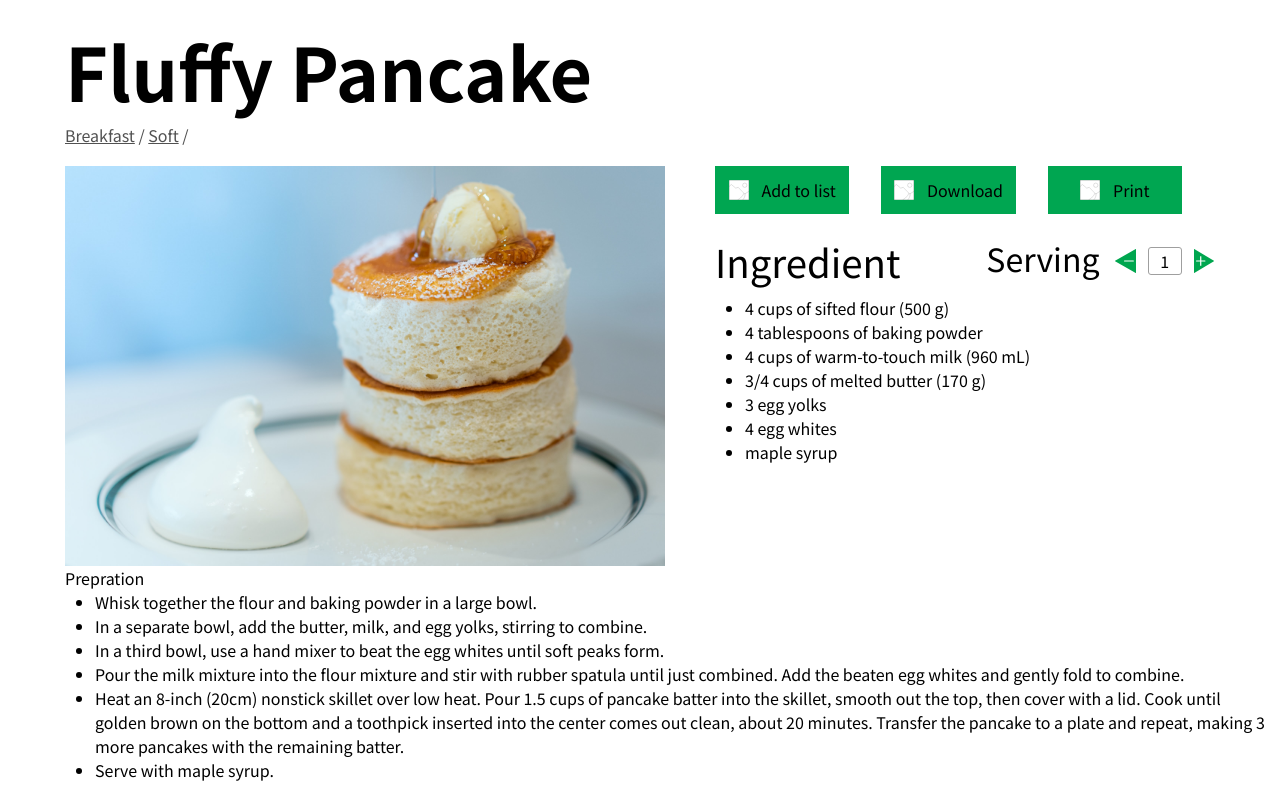
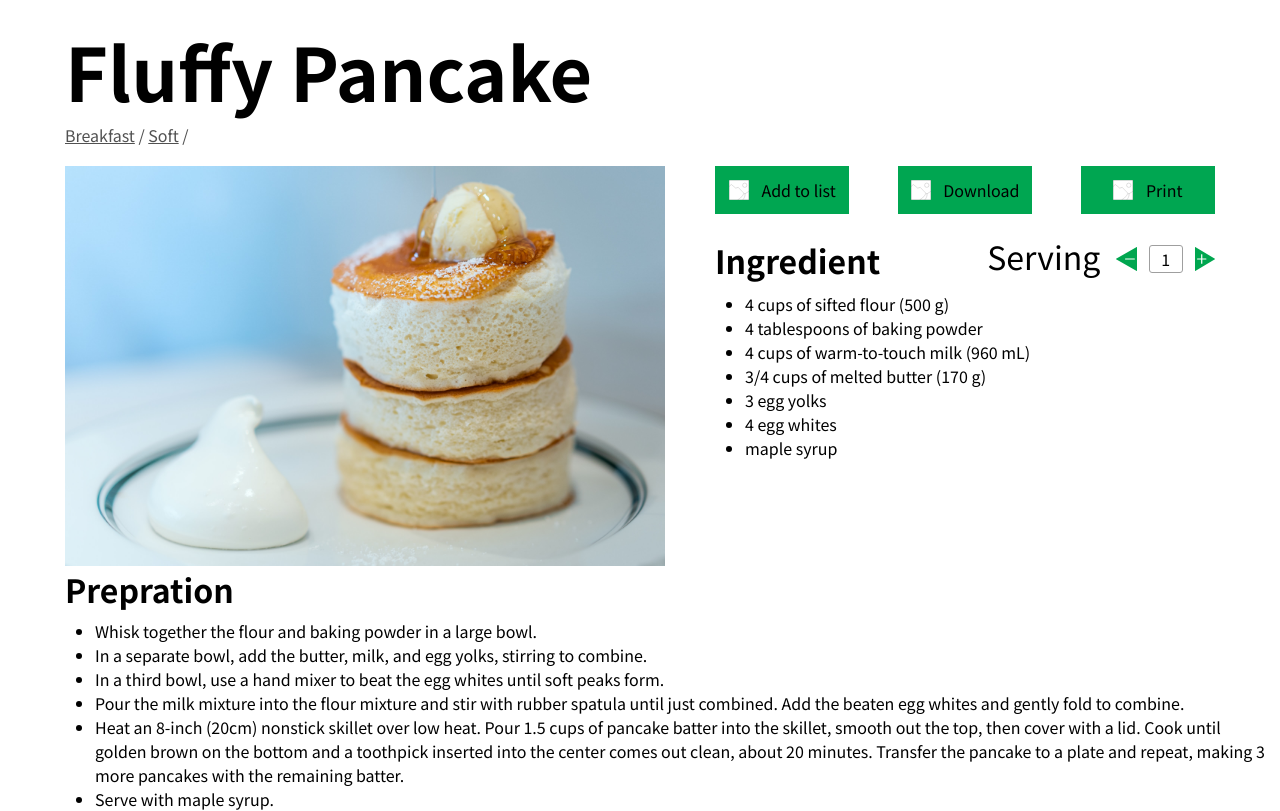
Before and after one commit to nabebako/Ginraidee, a plain HTML site: page pages/fluffy-pancake.html in a window 1280 px wide. Shown: the part 79-890 px from the top of the page. Before the commit the page ends 861 px from the top, so only its background shows below. Drawn offline with Linux system fonts and the light colour scheme.

Commit message:
what is going on

```diff
--- a/css/menu.css
+++ b/css/menu.css
@@ -14,9 +14,17 @@ header {
 
 ul { padding-left: 30px; }
 
-#name {
-    font-size: 4.6rem;
+.h-1 {
+    font-size: 2rem;
+    margin-bottom: .4rem;
     font-weight: 700;
+}
+
+.h-2 {
+    font-size: 2rem;
+    margin-right: 16px;
+    margin-bottom: .4rem;
+    font-weight: 700
 }
 
 .backlink:visited { color: inherit; }
@@ -29,11 +37,6 @@ ul { padding-left: 30px; }
 .backlink:hover { color: #00A651; }
 
 .action-button {
-    width: 8.4rem;
-    height: 3rem;
-
-    margin-right: 2rem;
-
     background-color: #00A651;
 
     transition-property: all;
@@ -44,15 +47,14 @@ ul { padding-left: 30px; }
 .button-text { margin-left: .8rem; }
 
 
-#menu-container { margin-top: 25px; }
-
-#top-part-container {
-    display: flex;
-    align-items: flex-start;
-    justify-content: left;
+#menu_name {
+    font-size: 4.6rem;
+    font-weight: 700;
 }
 
-#side-img-container { padding-left: 50px; }
+#menu-container { margin-top: 25px; }
+#menu-img { object-fit: cover; }
+
 
 #ing_ser_container {
     display: flex;
@@ -90,10 +92,7 @@ ul { padding-left: 30px; }
 #serving-mobile { padding: 2px 0; }
 #serving-minus, #serving-add { height: 24px; }
 
-#ingredient_title {
-    font-size: 2.4rem;
-    margin-bottom: .4rem;
-}
+
 
 /* For screen size of phone */
 @media screen and (min-width: 481px){
@@ -110,7 +109,7 @@ ul { padding-left: 30px; }
     #serving, #serving-minus, #serving-add { display: none; }
 }
 
-/* For screen size of landscape tablets */
+/* landscape tablets */
 @media screen and (min-width: 769px) {
 
     .nav-link { padding: .2rem; }
@@ -121,18 +120,13 @@ ul { padding-left: 30px; }
     #nav-container { width: 90%; }
 
     #menu-img {
-        width: 600px;
-        height: 400px;
-
-        object-fit: cover;
+        width: inherit;
+        height: inherit;
     }
 }
 
 /* Special case */
 @media screen and (min-width: 930px) {
-
-    #logo-main { display: block; }
-    #logo-small { display: none; }
 
     #serving_container {
         display: flex;
@@ -140,8 +134,58 @@ ul { padding-left: 30px; }
     }
 }
 
-/* For screen size of laptop/desktop */
+/* laptop/desktop */
 @media screen and (min-width: 1025px) {
+
+    .nav-link { padding: 1rem .5rem; }
+
+    .action-button {
+        width: 8.4rem;
+        height: 3rem;
+    }
+
+    #logo-main { display: block; }
+    #logo-small { display: none; }
+
+    #menu-container {
+        padding-left: 25px;
+    }
+    #menu-img {
+        width: 450px;
+        height: 300px;
+    }
+
+    #top-part-container {
+        width: 90%;
+
+        display: flex;
+        align-items: flex-start;
+        justify-content: space-between;
+    }
+
+    #side-img-container { width: 500px; }
+
+    #shopping-list {
+        margin-left: 100px;
+        margin-right: 0;
+    }
+    #serving, #serving-minus, #serving-add { display: block; }
+    #serving-mobile { display: none; }
+
+    #action-button-container {
+        width: 500px;
+        margin-bottom: 1.2rem;
+
+        display: flex;
+        justify-content: space-between;
+        align-items: center;
+    }
+}
+
+
+
+/* Extra large screens, TV*/
+@media screen and (min-width: 1250px) {
     .nav-link {
         margin: 0 1rem;
         padding: 1rem;
@@ -151,21 +195,30 @@ ul { padding-left: 30px; }
         width: 1200px;
         padding-left: 50px;
     }
-    #shopping-list {
-        margin-left: 100px;
-        margin-right: 0;
+
+    #menu-img {
+        width: 600px;
+        height: 400px;
     }
-    #serving, #serving-minus, #serving-add { display: block; }
-    #serving-mobile { display: none; }
+
+    #top-part-container {
+        display: flex;
+        align-items: flex-start;
+        justify-content: left;
+    }
+
+    #side-img-container {
+        width: fit-content;
+        padding-left: 50px;
+    }
 }
 
-/* For screen size of desktop monitor */
-@media screen and (min-width: 1400px){
+
+@media screen and (min-width: 1500px) {
 
     #nav-container { width: fit-content; }
     #main-nav { margin: 0 12rem; }
 }
-
 
 /*
 320px — 480px: Mobile devices
--- a/pages/fluffy-pancake.html
+++ b/pages/fluffy-pancake.html
@@ -38,7 +38,7 @@
         <main>
             <div id = "menu-container" class = "h-center">
                 <div style = "margin-bottom: 1.2rem;"> <!-- title -->
-                    <p id = "name">Fluffy Pancake</p>
+                    <p id = "menu_name">Fluffy Pancake</p>
                     <p class = "nonselect" style = "color: #515151;">
                         <a class = "backlink" href = "">Breakfast</a> /
                         <a class = "backlink" href = "">Soft</a> /
@@ -47,7 +47,7 @@
                 <div id = "top-part-container">
                     <img id = "menu-img" src = "../resources/menu/fluffy-pancake.jpg">
                     <div id = "side-img-container">
-                        <div class = "center-content" style = "margin-bottom: 1.2rem;">
+                        <div id = "action-button-container">
                             <div id = "add_to_list" class = "action-button center-content clickable nonselect" onclick = "append_to_list('fluffy-pancake')">
                                 <img src = "../resources/svg/img-placeholder.svg" height = "20"> <!-- Puls sign -->
                                 <p class = "button-text">Add to list</p>
@@ -62,7 +62,7 @@
                             </div>
                         </div>
                         <div id = "ing_ser_container">
-                            <p id = "ingredient_title">Ingredient</p>
+                            <p class = "h-1">Ingredient</p>
                             <div id = "serving_container" class = "center-content">
                                 <p id = "serving-title">Serving</p>
                                 <div id = "serving-option-container" class = "center-content">
@@ -105,8 +105,8 @@
                         </ul>
                     </div>
                 </div>
-                <p>Prepration</p>
                 <div id = "prep">
+                    <p class = "h-1">Prepration</p>
                     <ul>
                         <li><p>Whisk together the flour and baking powder in a large bowl.</p></li>
                         <li><p>In a separate bowl, add the butter, milk, and egg yolks, stirring to combine.</p></li>
```
